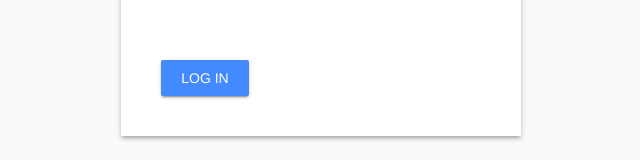
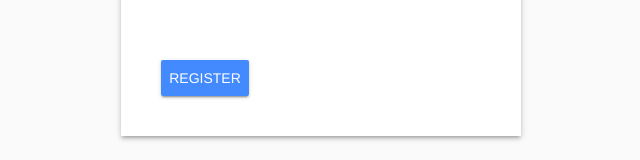
Before and after one commit to sathishvisar/food_factory_fe, a Vue app: page /signup in a window 1280 px wide. Shown: the part 388-548 px from the top of the page, without its empty margins (319-959 px from the left). Built offline with nearby package versions, Linux system fonts and the light colour scheme.

Commit message:
label text changes.

```diff
--- a/src/components/Signup.vue
+++ b/src/components/Signup.vue
@@ -40,7 +40,7 @@
       </div>
 
       <div class="actions md-layout md-alignment-center-space-between">
-        <md-button class="md-raised md-primary" @click="reg">Log in</md-button>
+        <md-button class="md-raised md-primary" @click="reg">Register</md-button>
       </div>
 
       <div class="loading-overlay" v-if="loading">
@@ -55,6 +55,7 @@
 
 <script>
 import axios from 'axios'
+import router from '../router'
 
 export default {
   name: 'Signup',
@@ -81,6 +82,7 @@ export default {
         })
           .then(function (user) {
             console.log(user)
+            router.push('/signin')
           })
           .catch(function (error) {
             console.log(error)
```
